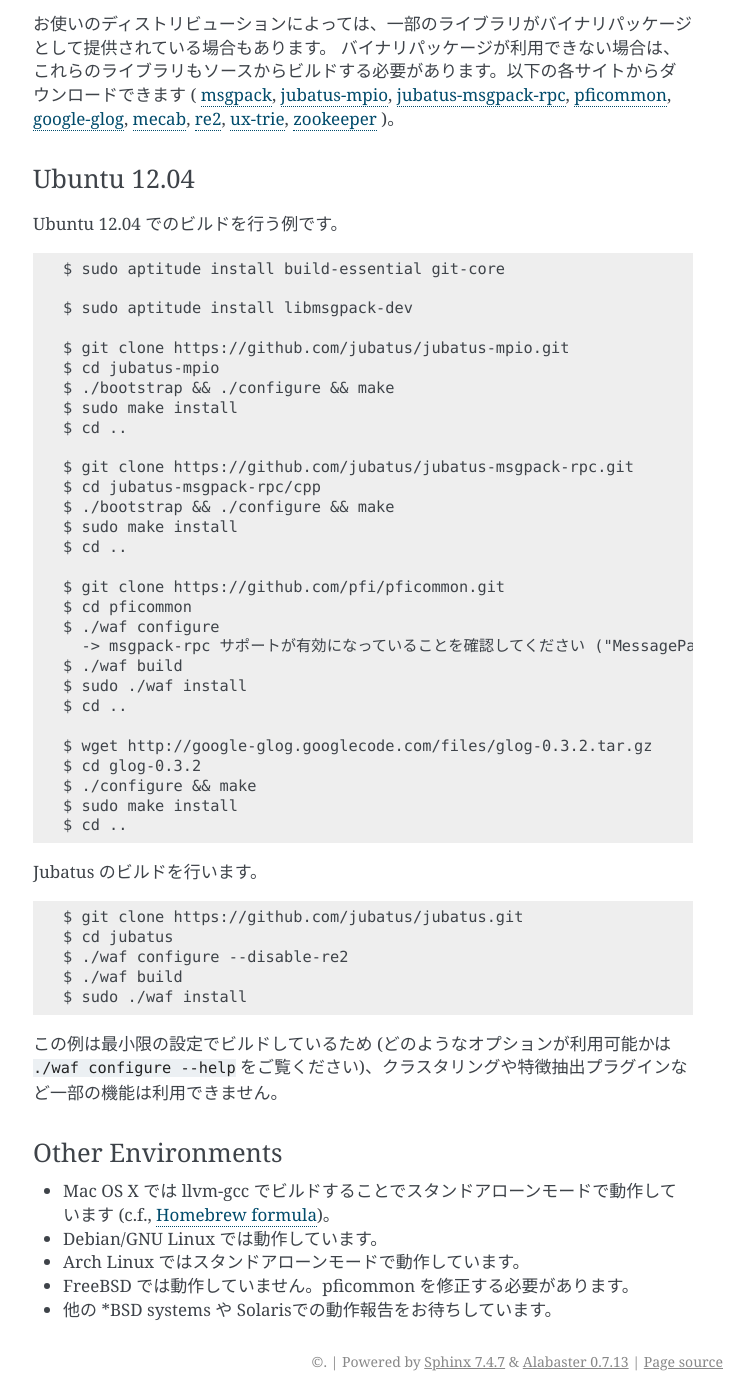
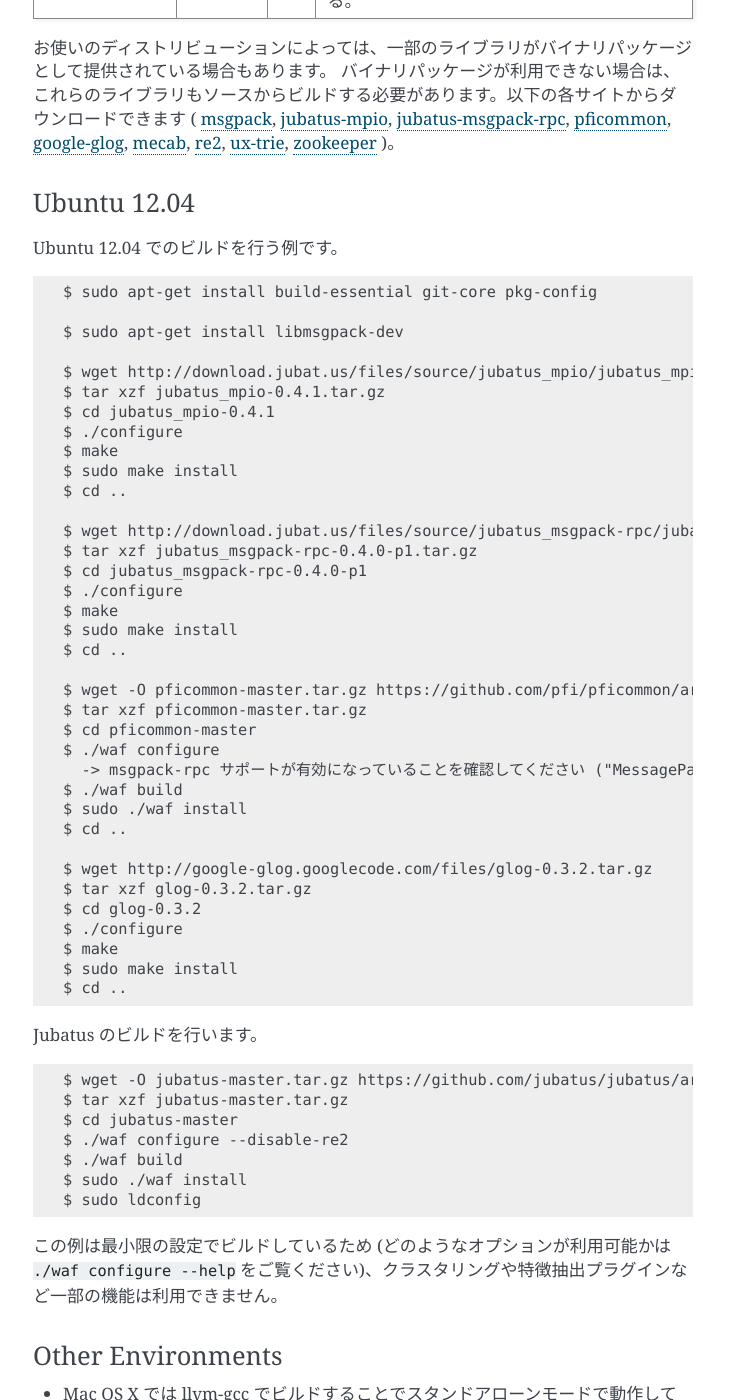
Before and after one commit to jubatus/website, a Sphinx documentation site: the page built from source/ja/build.rst, in a window 1280 px wide and 1400 px high, scrolled down 822 px. Shown: the whole window, without its empty margins (387-1141 px from the left). Built offline with Sphinx 7.4.7, drawn with Linux system fonts in a browser that asks for light colours; the version number could not be read and is left out; some of the changed text lies outside the part shown.

Commit message:
update build process to use tarball

```diff
--- a/source/ja/build.rst
+++ b/source/ja/build.rst
@@ -11,13 +11,14 @@
 
 Jubatus をソースからビルドするには、 ``gcc`` (バージョン 4.4 以降), ``pkg-config`` (バージョン 0.26 以降) および ``python`` (バージョン 2.6 以降,  ``waf`` で使用される) が必要です。
 加えて、以下のライブラリも必要になります。
+サポートされているライブラリのバージョンについては `Jubatus Wiki <https://github.com/jubatus/jubatus/wiki/Supported-Library-Versions>`_ をご覧ください。
 
 =================== ========== ========= ======================================================
 ソフトウェア        バージョン 必須      備考
 =================== ========== ========= ======================================================
 msgpack             >= 0.5.7   ✔
-jubatus-mpio        master     ✔
-jubatus-msgpack-rpc master     ✔         C++ クライアントライブラリが必要である。
+jubatus-mpio        0.4.1      ✔
+jubatus-msgpack-rpc 0.4.0-p1   ✔         C++ クライアントライブラリが必要である。
 pficommon           master     ✔         msgpack-rpc (mprpc) が有効であること。
 google-glog         >= 0.3.2   ✔
 mecab               >= 0.99              ``--enable-mecab`` ありでビルドする場合のみ。
@@ -47,24 +48,29 @@
 
 ::
 
-  $ sudo aptitude install build-essential git-core
+  $ sudo apt-get install build-essential git-core pkg-config
 
-  $ sudo aptitude install libmsgpack-dev
+  $ sudo apt-get install libmsgpack-dev
 
-  $ git clone https://github.com/jubatus/jubatus-mpio.git
-  $ cd jubatus-mpio
-  $ ./bootstrap && ./configure && make
+  $ wget http://download.jubat.us/files/source/jubatus_mpio/jubatus_mpio-0.4.1.tar.gz
+  $ tar xzf jubatus_mpio-0.4.1.tar.gz
+  $ cd jubatus_mpio-0.4.1
+  $ ./configure
+  $ make
   $ sudo make install
   $ cd ..
 
-  $ git clone https://github.com/jubatus/jubatus-msgpack-rpc.git
-  $ cd jubatus-msgpack-rpc/cpp
-  $ ./bootstrap && ./configure && make
+  $ wget http://download.jubat.us/files/source/jubatus_msgpack-rpc/jubatus_msgpack-rpc-0.4.0-p1.tar.gz
+  $ tar xzf jubatus_msgpack-rpc-0.4.0-p1.tar.gz
+  $ cd jubatus_msgpack-rpc-0.4.0-p1
+  $ ./configure
+  $ make
   $ sudo make install
   $ cd ..
 
-  $ git clone https://github.com/pfi/pficommon.git
-  $ cd pficommon
+  $ wget -O pficommon-master.tar.gz https://github.com/pfi/pficommon/archive/master.tar.gz
+  $ tar xzf pficommon-master.tar.gz
+  $ cd pficommon-master
   $ ./waf configure
     -> msgpack-rpc サポートが有効になっていることを確認してください ("MessagePack RPC module: yes")
   $ ./waf build
@@ -72,8 +78,10 @@
   $ cd ..
 
   $ wget http://google-glog.googlecode.com/files/glog-0.3.2.tar.gz
+  $ tar xzf glog-0.3.2.tar.gz
   $ cd glog-0.3.2
-  $ ./configure && make
+  $ ./configure
+  $ make
   $ sudo make install
   $ cd ..
 
@@ -81,11 +89,13 @@
 
 ::
 
-  $ git clone https://github.com/jubatus/jubatus.git
-  $ cd jubatus
+  $ wget -O jubatus-master.tar.gz https://github.com/jubatus/jubatus/archive/master.tar.gz
+  $ tar xzf jubatus-master.tar.gz
+  $ cd jubatus-master
   $ ./waf configure --disable-re2
   $ ./waf build
   $ sudo ./waf install
+  $ sudo ldconfig
 
 この例は最小限の設定でビルドしているため (どのようなオプションが利用可能かは ``./waf configure --help`` をご覧ください)、クラスタリングや特徴抽出プラグインなど一部の機能は利用できません。
 
```
Also changed, not shown: source/en/build.rst (+25 -15 lines).
